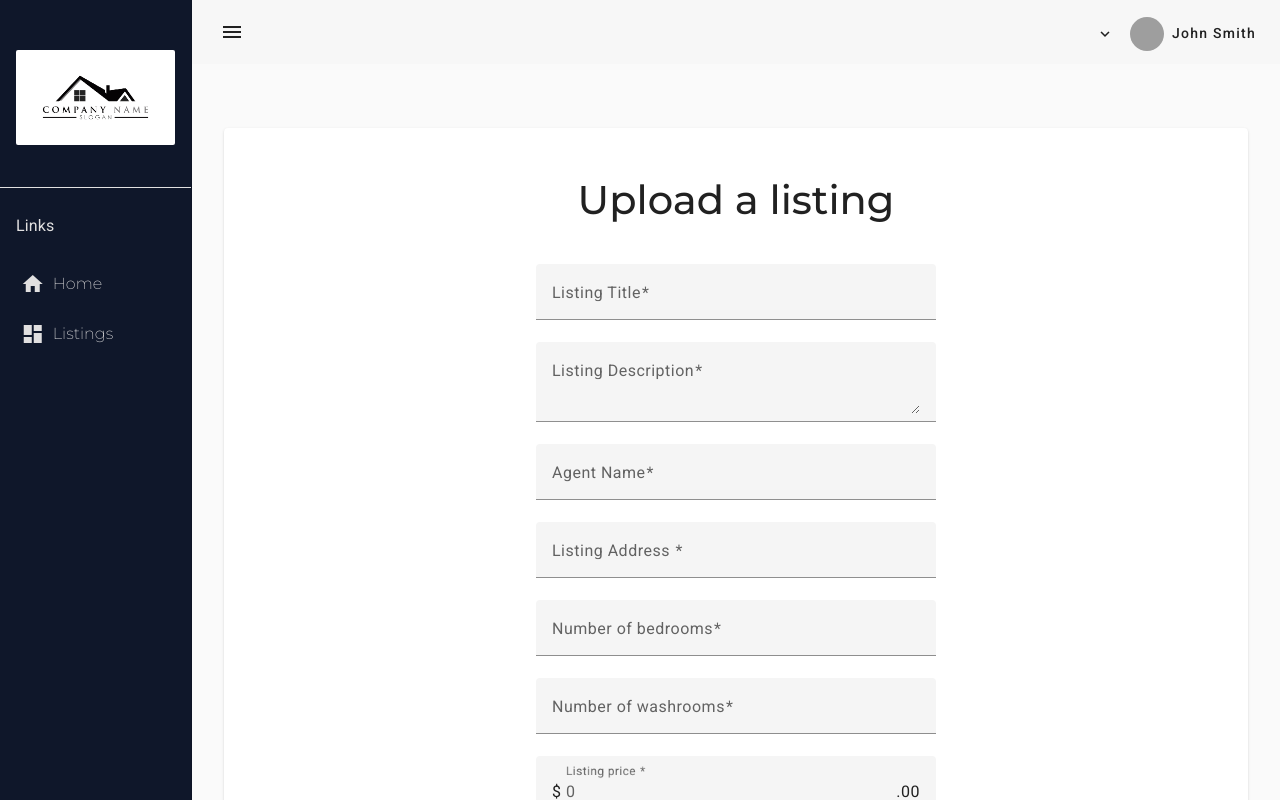
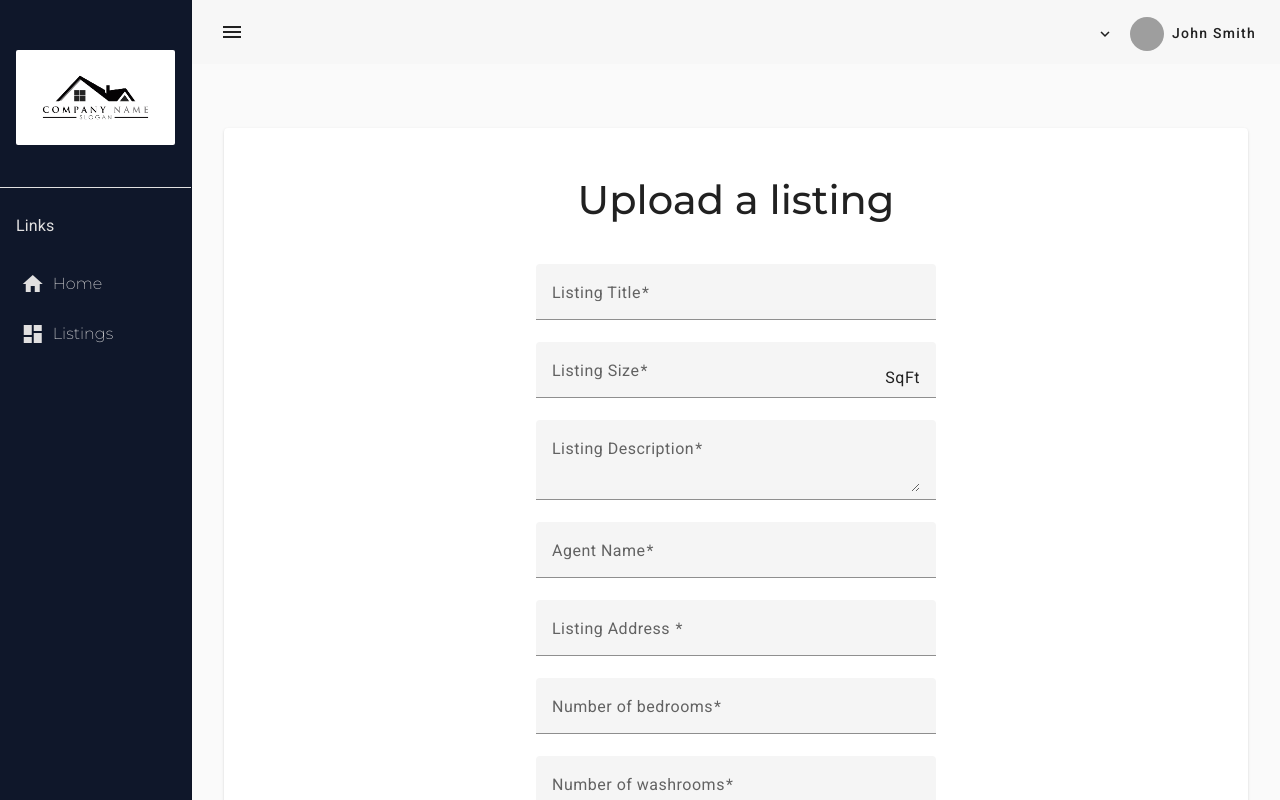
Before and after one commit to jeff-ho/Real-Estate-Listing-Dashboard, an Angular app: page /home in a window 1280 px wide. Built offline with nearby package versions, Linux system fonts and the light colour scheme; grey boxes are pictures that could not be loaded.

Commit message:
Added new property size form field with respective routing

```diff
--- a/src/app/dialogBody/dialogBody.component.html
+++ b/src/app/dialogBody/dialogBody.component.html
@@ -17,6 +17,17 @@
           class="listing-title"
           name="title"
         />
+      </mat-form-field>
+      <mat-form-field>
+        <mat-label for="listing-title">Property Size</mat-label>
+        <input
+          type="number"
+          matInput
+          formControlName="size"
+          class="listing-size"
+          name="size"
+        />
+        <span matTextSuffix>SqFt</span>
       </mat-form-field>
       <mat-form-field>
         <mat-label for="listing-description">Listing Description</mat-label>
--- a/src/app/dialogBody/dialogBody.component.ts
+++ b/src/app/dialogBody/dialogBody.component.ts
@@ -18,6 +18,7 @@ export class DialogBodyComponent implements OnInit {
 
   listing = new FormGroup({
     title: new FormControl(this.data.title, Validators.required),
+    size: new FormControl(this.data.size, Validators.required),
     description: new FormControl(this.data.description, Validators.required),
     agentName: new FormControl(this.data.agentName, Validators.required),
     address: new FormControl(this.data.address, Validators.required),
--- a/src/app/home/home.component.html
+++ b/src/app/home/home.component.html
@@ -13,6 +13,17 @@
           class="listing-title"
           name="title"
         />
+      </mat-form-field>
+      <mat-form-field>
+        <mat-label for="listing-size">Listing Size</mat-label>
+        <input
+          type="number"
+          matInput
+          formControlName="size"
+          class="listing-size"
+          name="size"
+        />
+        <span matTextSuffix>SqFt</span>
       </mat-form-field>
       <mat-form-field>
         <mat-label for="listing-description">Listing Description</mat-label>
@@ -79,6 +90,16 @@
         <span matTextPrefix>$&nbsp;</span>
         <span matTextSuffix>.00</span>
       </mat-form-field>
+
+      <!-- Image input -->
+      <!-- <input
+        formControlName="image"
+        type="file"
+        class="listing-image-upload"
+        name="images"
+        placeholder="1"
+      /> -->
+
       <button class="listing-submit-button" mat-raised-button type="submit">
         Submit
       </button>
--- a/src/app/home/home.component.scss
+++ b/src/app/home/home.component.scss
@@ -30,3 +30,7 @@ mat-card {
     width: 12rem;
   }
 }
+
+.listing-image-upload {
+  margin: 1rem 0 2rem 0;
+}
--- a/src/app/home/home.component.ts
+++ b/src/app/home/home.component.ts
@@ -11,12 +11,14 @@ import { Router } from '@angular/router';
 export class HomeComponent {
   listing = new FormGroup({
     title: new FormControl('', Validators.required),
+    size: new FormControl('', Validators.required),
     description: new FormControl('', Validators.required),
     agentName: new FormControl('', Validators.required),
     address: new FormControl('', Validators.required),
     bedrooms: new FormControl('', Validators.required),
     washrooms: new FormControl('', Validators.required),
     price: new FormControl('', Validators.required),
+    // image: new FormControl('', Validators.required),
   });
 
   constructor(
@@ -24,8 +26,11 @@ export class HomeComponent {
     private router: Router
   ) {}
 
+  image: any;
+
   onSubmit() {
     const formValues = this.listing.value;
+
     this.listingsService.postListing(formValues).subscribe((data) => {
       console.log(data);
       this.router.navigate(['/listings']);
--- a/src/app/listings/dashboard.component.html
+++ b/src/app/listings/dashboard.component.html
@@ -3,6 +3,10 @@
   <ng-container matColumnDef="Title" class="">
     <th mat-header-cell *matHeaderCellDef>Listing Title</th>
     <td mat-cell *matCellDef="let element">{{ element.title }}</td>
+  </ng-container>
+  <ng-container matColumnDef="Size" class="">
+    <th mat-header-cell *matHeaderCellDef>Property Size (SqFt)</th>
+    <td mat-cell *matCellDef="let element">{{ element.size }}</td>
   </ng-container>
   <ng-container matColumnDef="Description">
     <th mat-header-cell *matHeaderCellDef>Listing Description</th>
--- a/src/app/listings/dashboard.component.ts
+++ b/src/app/listings/dashboard.component.ts
@@ -13,6 +13,7 @@ export class DashboardComponent {
   listings: Listing[] = [];
   displayedColumns: string[] = [
     'Title',
+    'Size',
     'Description',
     'AgentName',
     'Address',
--- a/src/app/models/listing.ts
+++ b/src/app/models/listing.ts
@@ -1,6 +1,7 @@
 export class Listing {
   Id: number;
   Title: string;
+  Size: number;
   Description: string;
   AgentName: string;
   Address: string;
--- a/src/app/services/listing.service.ts
+++ b/src/app/services/listing.service.ts
@@ -26,6 +26,7 @@ export class ListingService {
   }
 
   editListing(id: number, data: object): Observable<Listing[]> {
+    console.log(id, data);
     return this.http.put<Listing[]>(
       `${environment.apiURL}/${this.url}/${id}`,
       data
```
